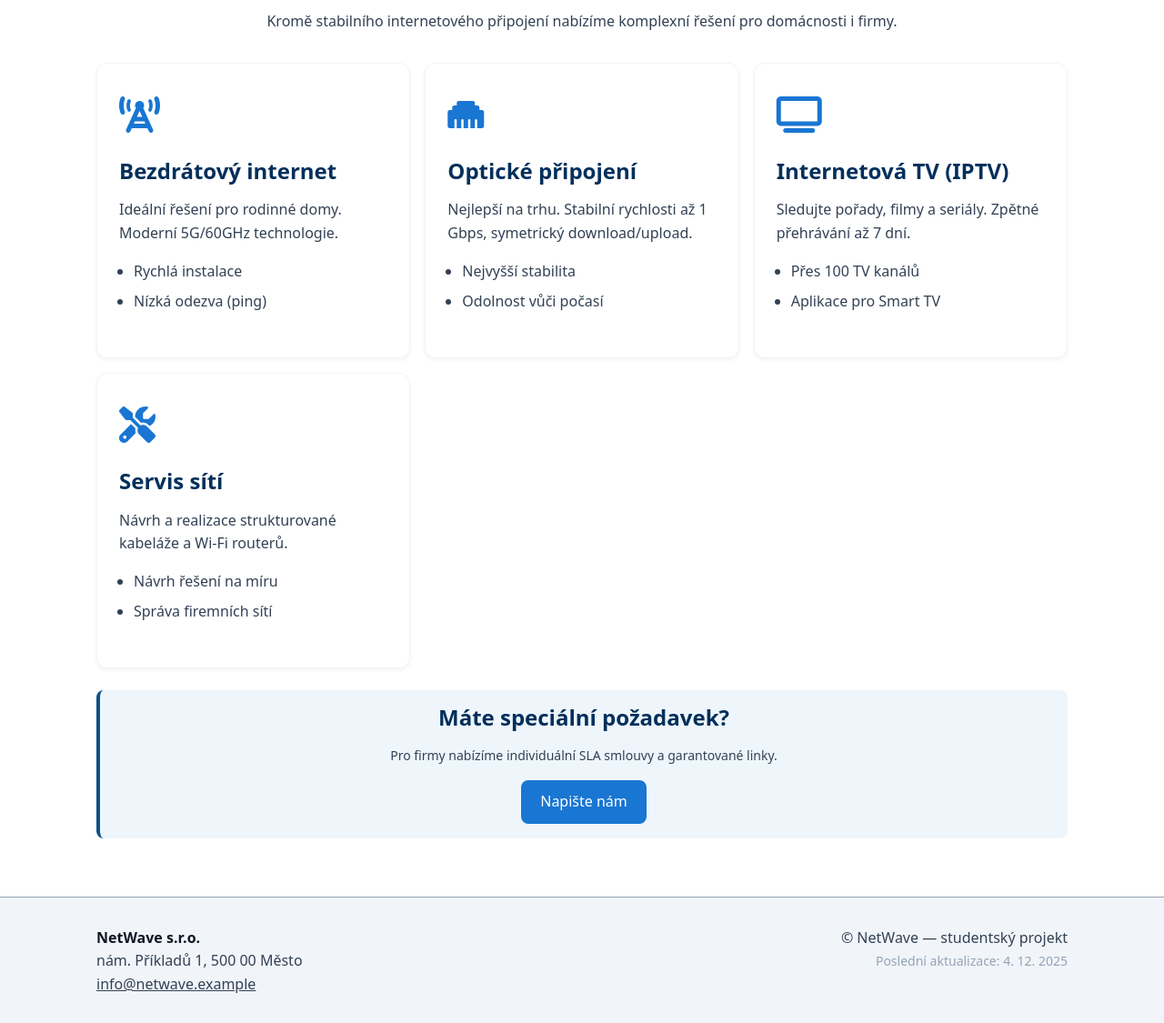
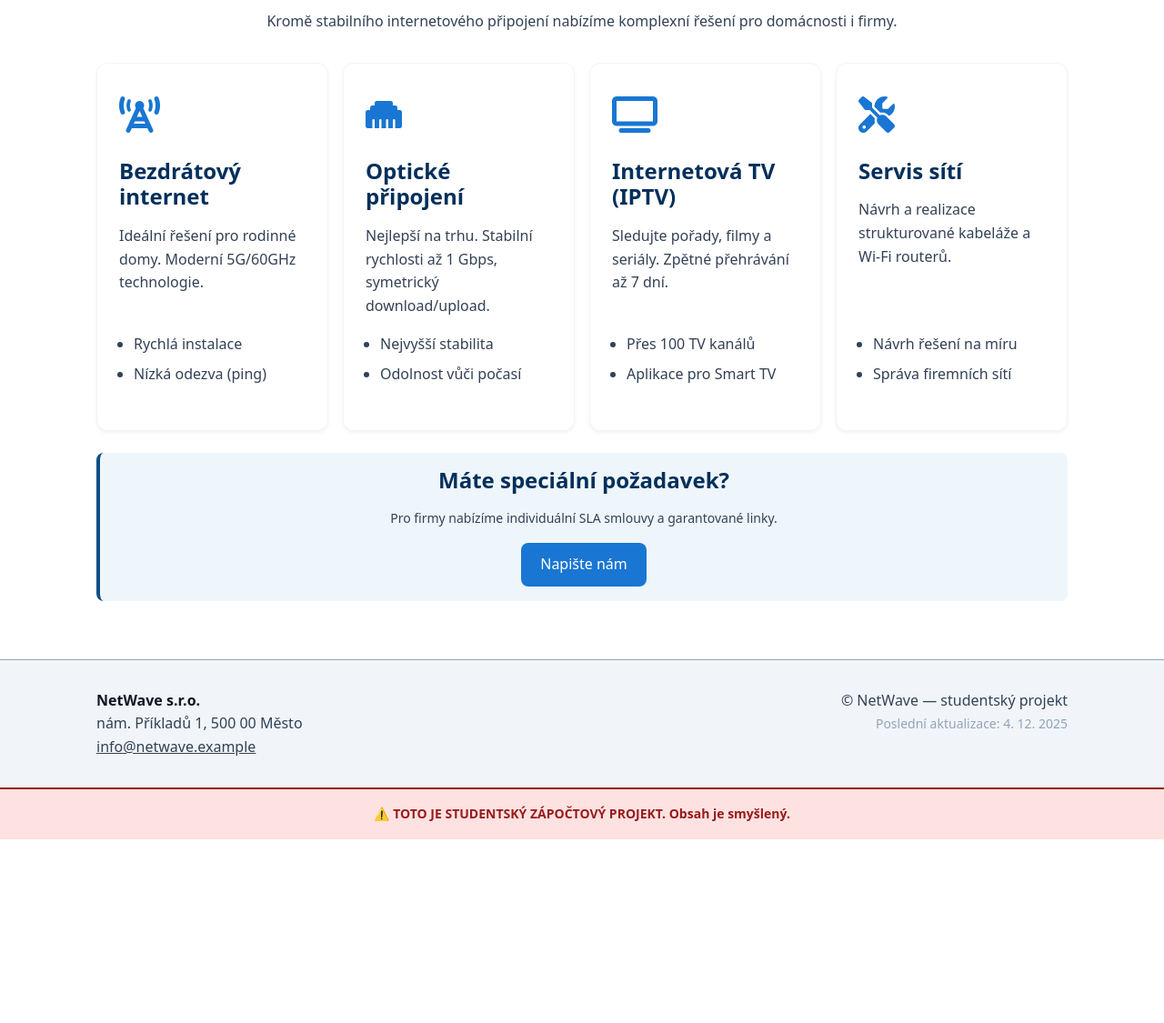
Before and after one commit to alanf-uhk/netwave-projekt, a plain HTML site: page sluzby.html in a window 1280 px wide. Shown: the part 150-1275 px from the top of the page at 91% size. After the commit the page ends 1073 px from the top, so only its background shows below. Drawn offline with Linux system fonts and the light colour scheme.

Commit message:
oprava 2

```diff
--- a/sluzby.html
+++ b/sluzby.html
@@ -38,7 +38,8 @@
       <p class="intro-text">Kromě stabilního internetového připojení nabízíme komplexní řešení pro domácnosti i firmy.</p>
     </div>
 
-    <div class="card-grid">
+    <!-- Zde je přidána třída card-grid--services pro 4 sloupce -->
+    <div class="card-grid card-grid--services">
       <article class="card">
         <div class="card__icon"><i class="fa-solid fa-tower-cell"></i></div>
         <h3>Bezdrátový internet</h3>
@@ -109,8 +110,8 @@
         <span class="footer__update">Poslední aktualizace: 4. 12. 2025</span>
       </div>
     </div>
-   <div class="disclaimer-bar">
-      ⚠️ TOTO JE STUDENTSKÝ ZÁPOČTOVÝ PROJEKT. Obsah je smyšlený a nepředstavuje skutečnou nabídku služeb.
+    <div class="disclaimer-bar">
+      ⚠️ TOTO JE STUDENTSKÝ ZÁPOČTOVÝ PROJEKT. Obsah je smyšlený.
     </div>
   </footer>
 </body>
--- a/style.css
+++ b/style.css
@@ -223,7 +223,7 @@ p { margin-bottom: var(--space-4); color: var(--color-neutral-700); }
 }
 .form-status { margin-top: var(--space-3); font-size: var(--fs-sm); }
 
-/* Card Grid (Tariffs & Services) */
+/* Card Grid - Base (Mobile) */
 .card-grid {
   display: grid;
   gap: var(--space-4);
@@ -231,16 +231,23 @@ p { margin-bottom: var(--space-4); color: var(--color-neutral-700); }
   grid-template-columns: 1fr;
 }
 
-/* Tablet Grid - Breakpoint 640px */
+/* Card Grid - Tablet */
 @media (min-width: 640px) {
   .card-grid { grid-template-columns: repeat(2, 1fr); }
 }
 
-/* Desktop Grid - Breakpoint 1024px */
+/* Card Grid - Tariff (3 columns, centered) */
 @media (min-width: 1024px) {
-  .card-grid {
+  .card-grid--tariffs {
     grid-template-columns: repeat(3, 1fr);
     justify-content: center;
+  }
+}
+
+/* Card Grid - Services (4 columns) */
+@media (min-width: 1024px) {
+  .card-grid--services {
+    grid-template-columns: repeat(4, 1fr);
   }
 }
 
```
Also changed, not shown: index.html (+3 -3 lines).
